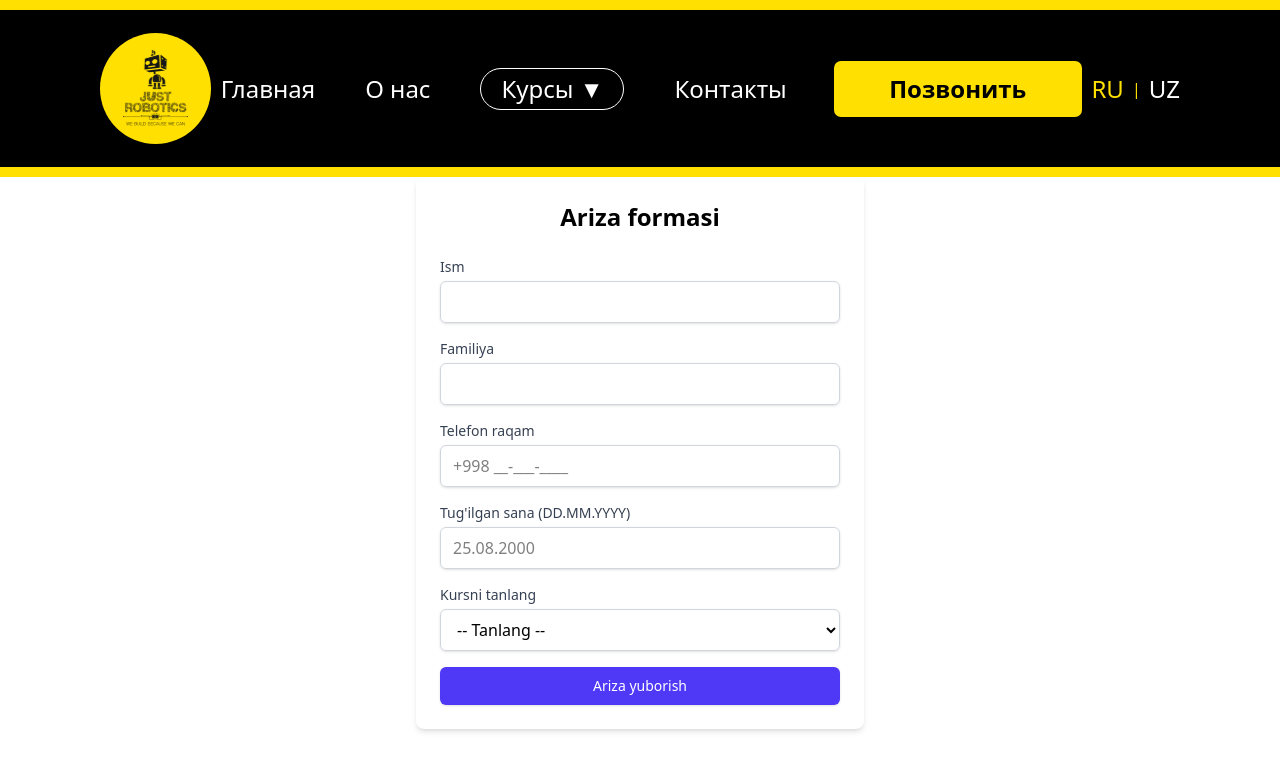
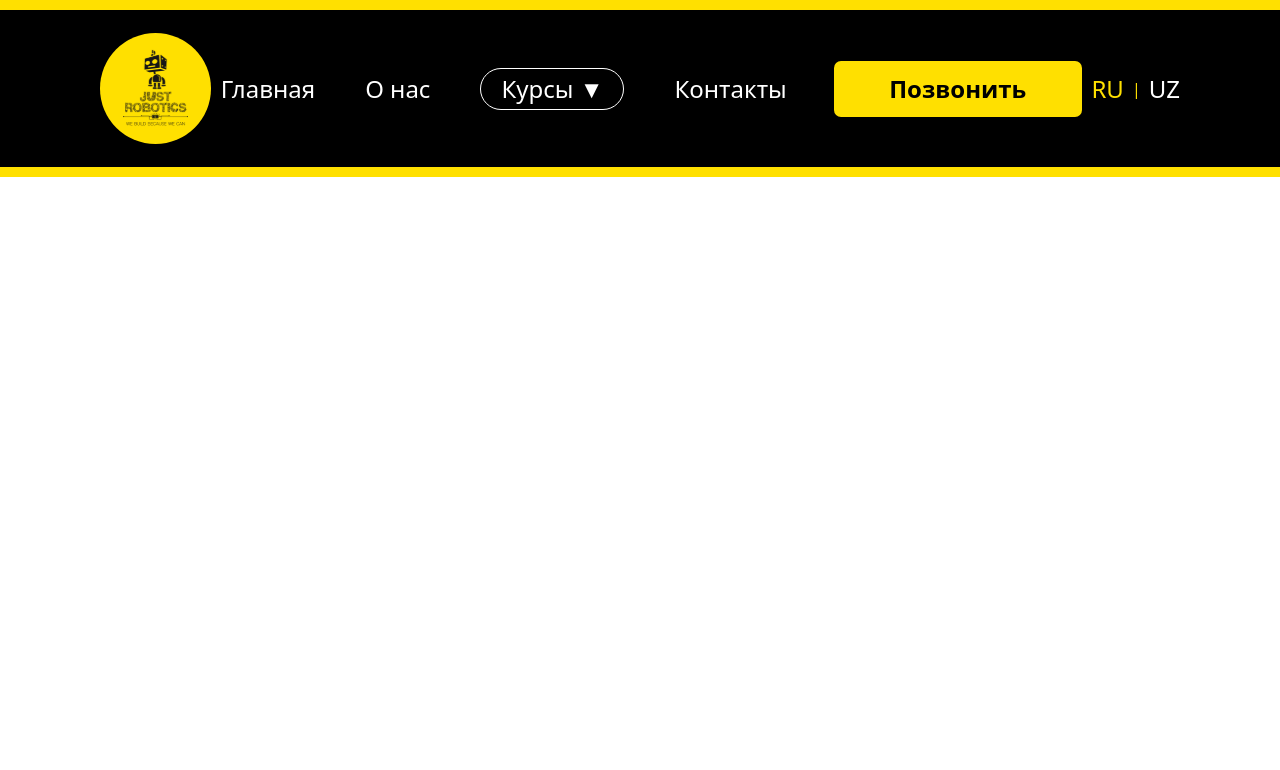
Before and after one commit to fenix1409/Robotics, a React (Vite) app: page / in a window 1280 px wide. Shown: the top 770 px of the page. Built offline with nearby package versions, Linux system fonts and the light colour scheme.

Commit message:
feat: add Button and Hero components
- Created a Button component with basic structure.
- Created a Hero section component with a container class.

```diff
--- a/src/App.tsx
+++ b/src/App.tsx
@@ -1,12 +1,10 @@
 import './App.css'
-import ApplicationForm from './components/FormData'
 import Header from './sections/Header'
 
 function App() {
   return (
     <main>
       <Header />
-      <ApplicationForm/>
     </main>
   )
 }
--- /dev/null
+++ b/src/components/Button.tsx
@@ -0,0 +1,9 @@
+import React from 'react'
+
+const Button = () => {
+  return (
+    <button className={``}></button>
+  )
+}
+
+export default Button
--- a/src/components/FormData.tsx
+++ b/src/components/FormData.tsx
@@ -1,134 +1,28 @@
-import { useState } from 'react';
+function FormData() {
+    const handleSubmit = (e: any) => {
+        e.preventDefault()
+        const url = "https://script.google.com/macros/s/AKfycbx1jcBGSdXStxl-EubsHgvjXZomEfQiN3TIgngEQgf6N8M-_fg0cUz4STi9Aqtat9P0fA/exec";
+        fetch(url, {
+            method: 'POST',
+            headers: { 'Content-Type': 'application/x-www-form-urlencoded' },
+            body: (`Name=${e.target.name.value}&Surname=${e.target.surname.value}&Phone=${e.target.phone.value}&Age=${e.target.age.value}&Course=${e.target.course.value}`)
 
-interface FormData {
-  name: string;
-  secondName: string;
-  phone: string;
-  age: string;
-  course: string;
+        }).then(res => res.text()).then(data => {
+            alert(data)
+        }).catch(err => {
+            console.log(err)
+        })
+    }
+    return (
+        <form onSubmit={handleSubmit}>
+            <input name='name' placeholder='name' /><br />
+            <input name='surname' placeholder='surname' /><br />
+            <input name='phone' placeholder='phone' /><br />
+            <input name='age' placeholder='age' /><br />
+            <input name='course' placeholder='course' /><br />
+            <button>add</button>
+        </form>
+    )
 }
 
-export default function ApplicationForm() {
-    const [formData, setFormData] = useState<FormData>({
-        name: '',
-        secondName: '',
-        phone: '',
-        age: '',
-        course: ''
-    });
-
-    const [isSubmitting, setIsSubmitting] = useState(false);
-    const [submitStatus, setSubmitStatus] = useState<null | 'success' | 'error'>(null);
-
-    const validateDate = (dateStr: string): boolean => {
-        const regex = /^\d{2}\.\d{2}\.\d{4}$/;
-        if (!regex.test(dateStr)) return false;
-
-        const [day, month, year] = dateStr.split('.');
-        const date = new Date(`${year}-${month}-${day}`);
-        return !isNaN(date.getTime());
-    };
-
-    const handleChange = (e: React.ChangeEvent<HTMLInputElement | HTMLSelectElement>) => {
-        const { name, value } = e.target;
-        setFormData(prev => ({ ...prev, [name]: value }));
-    };
-
-    const handleSubmit = async (e: React.FormEvent<HTMLFormElement>) => {
-        e.preventDefault();
-
-        if (!validateDate(formData.age)) {
-            alert("Iltimos, to'g'ri sana formatini kiriting (DD.MM.YYYY)");
-            return;
-        }
-
-        setIsSubmitting(true);
-
-        try {
-            const response = await fetch('https://script.google.com/macros/s/AKfycbx5WyQphCDeckYYYgSsjaGmMJaEz7lePLqkidDBrpCFAkrBmNxOVkPWQGwOBGpKzXnc/exec', {
-                method: 'POST',
-                headers: { 'Content-Type': 'application/json' },
-                body: JSON.stringify(formData)
-            });
-
-            const result = await response.json();
-
-            if (result.status === "success") {
-                setSubmitStatus('success');
-                setFormData({
-                    name: '',
-                    secondName: '',
-                    phone: '',
-                    age: '',
-                    course: ''
-                });
-            } else {
-                throw new Error(result.message || 'Failed to submit');
-            }
-        } catch (error) {
-            console.error('Error:', error);
-            setSubmitStatus('error');
-        } finally {
-            setIsSubmitting(false);
-            setTimeout(() => setSubmitStatus(null), 3000);
-        }
-    };
-
-    // JSX qismi o'zgarishsiz qoladi
-    return (
-        <div className="max-w-md mx-auto p-6 bg-white rounded-lg shadow-md">
-            <h2 className="text-2xl font-bold mb-6 text-center">Ariza formasi</h2>
-            <form onSubmit={handleSubmit} className="space-y-4">
-                {/* Name */}
-                <div>
-                    <label htmlFor="name" className="block text-sm font-medium text-gray-700">Ism</label>
-                    <input type="text" id="name" name="name" value={formData.name} onChange={handleChange} className="mt-1 block w-full px-3 py-2 border border-gray-300 rounded-md shadow-sm focus:outline-none focus:ring-indigo-500 focus:border-indigo-500" required />
-                </div>
-                {/* Second Name */}
-                <div>
-                    <label htmlFor="secondName" className="block text-sm font-medium text-gray-700">Familiya</label>
-                    <input type="text" id="secondName" name="secondName" value={formData.secondName} onChange={handleChange} className="mt-1 block w-full px-3 py-2 border border-gray-300 rounded-md shadow-sm focus:outline-none focus:ring-indigo-500 focus:border-indigo-500" required />
-                </div>
-                {/* Phone */}
-                <div>
-                    <label htmlFor="phone" className="block text-sm font-medium text-gray-700">Telefon raqam</label>
-                    <input type="tel" id="phone" name="phone" value={formData.phone} onChange={handleChange} className="mt-1 block w-full px-3 py-2 border border-gray-300 rounded-md shadow-sm focus:outline-none focus:ring-indigo-500 focus:border-indigo-500" placeholder="+998 __-___-____" required />
-                </div>
-                {/* Age (Date of Birth) */}
-                <div>
-                    <label htmlFor="age" className="block text-sm font-medium text-gray-700">Tug'ilgan sana (DD.MM.YYYY)</label>
-                    <input type="text" id="age" name="age" value={formData.age} onChange={handleChange} className="mt-1 block w-full px-3 py-2 border border-gray-300 rounded-md shadow-sm focus:outline-none focus:ring-indigo-500 focus:border-indigo-500" placeholder="25.08.2000" required />
-                </div>
-                {/* Course Selection */}
-                <div>
-                    <label htmlFor="course" className="block text-sm font-medium text-gray-700">Kursni tanlang</label>
-                    <select id="course" name="course" value={formData.course} onChange={handleChange} className="mt-1 block w-full px-3 py-2 border border-gray-300 rounded-md shadow-sm focus:outline-none focus:ring-indigo-500 focus:border-indigo-500" required>
-                        <option value="">-- Tanlang --</option>
-                        <option value="RobotoTexnika">RobotoTexnika</option>
-                        <option value="Ingliz tili">Ingliz tili</option>
-                        <option value="Bolalar uchun rasm">Bolalar uchun rasm</option>
-                        <option value="Kattalar uchun rasm">Kattalar uchun rasm</option>
-                    </select>
-                </div>
-                {/* Submit Button */}
-                <div>
-                    <button type="submit" disabled={isSubmitting} className="w-full flex justify-center py-2 px-4 border border-transparent rounded-md shadow-sm text-sm font-medium text-white bg-indigo-600 hover:bg-indigo-700 focus:outline-none focus:ring-2 focus:ring-offset-2 focus:ring-indigo-500 disabled:opacity-50">
-                        {isSubmitting ? 'Yuborilmoqda...' : 'Ariza yuborish'}
-                    </button>
-                </div>
-
-                {/* Status Messages */}
-                {submitStatus === 'success' && (
-                    <div className="p-3 text-sm text-green-700 bg-green-100 rounded-md">
-                        Arizangiz muvaffaqiyatli yuborildi!
-                    </div>
-                )}
-                {submitStatus === 'error' && (
-                    <div className="p-3 text-sm text-red-700 bg-red-100 rounded-md">
-                        Xatolik yuz berdi, qayta urinib ko'ring
-                    </div>
-                )}
-            </form>
-        </div>
-    )
-}
+export default FormData
--- /dev/null
+++ b/src/sections/Hero.tsx
@@ -0,0 +1,18 @@
+import React from 'react'
+
+const Hero = () => {
+  return (
+    <section className='container hero'>
+        <div className="flex items-center justify-between">
+            <div className='w-[651px] p-[50px] bg-white rounded-[30px]'>
+                <h1 className='text-[84px] leading-[100%] font-semibold mb-[9px]'>JustRobotics</h1>
+                <p className='text-[40px] leading-[42px] font-medium mb-[79px]'>твой проводник в мир технологий и искусства</p>
+                <span className='text-[20px] leading-[100%] mb-[9px]'>получите бесплатное первое занятие</span>
+
+            </div>
+        </div>
+    </section>
+  )
+}
+
+export default Hero
```
Also changed, not shown: src/assets/images/hero-bg.png (added), src/assets/images/robot.png (added).
